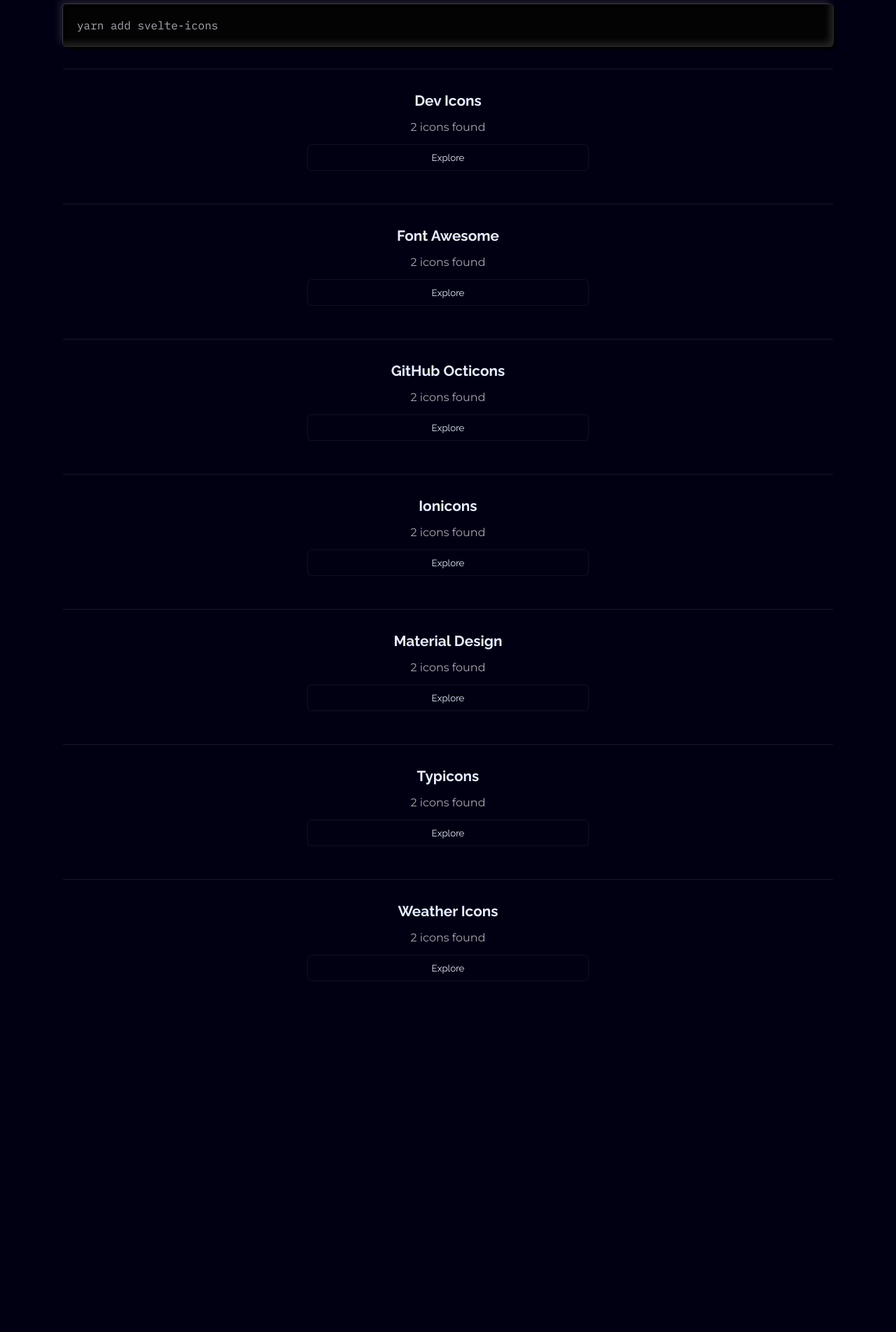
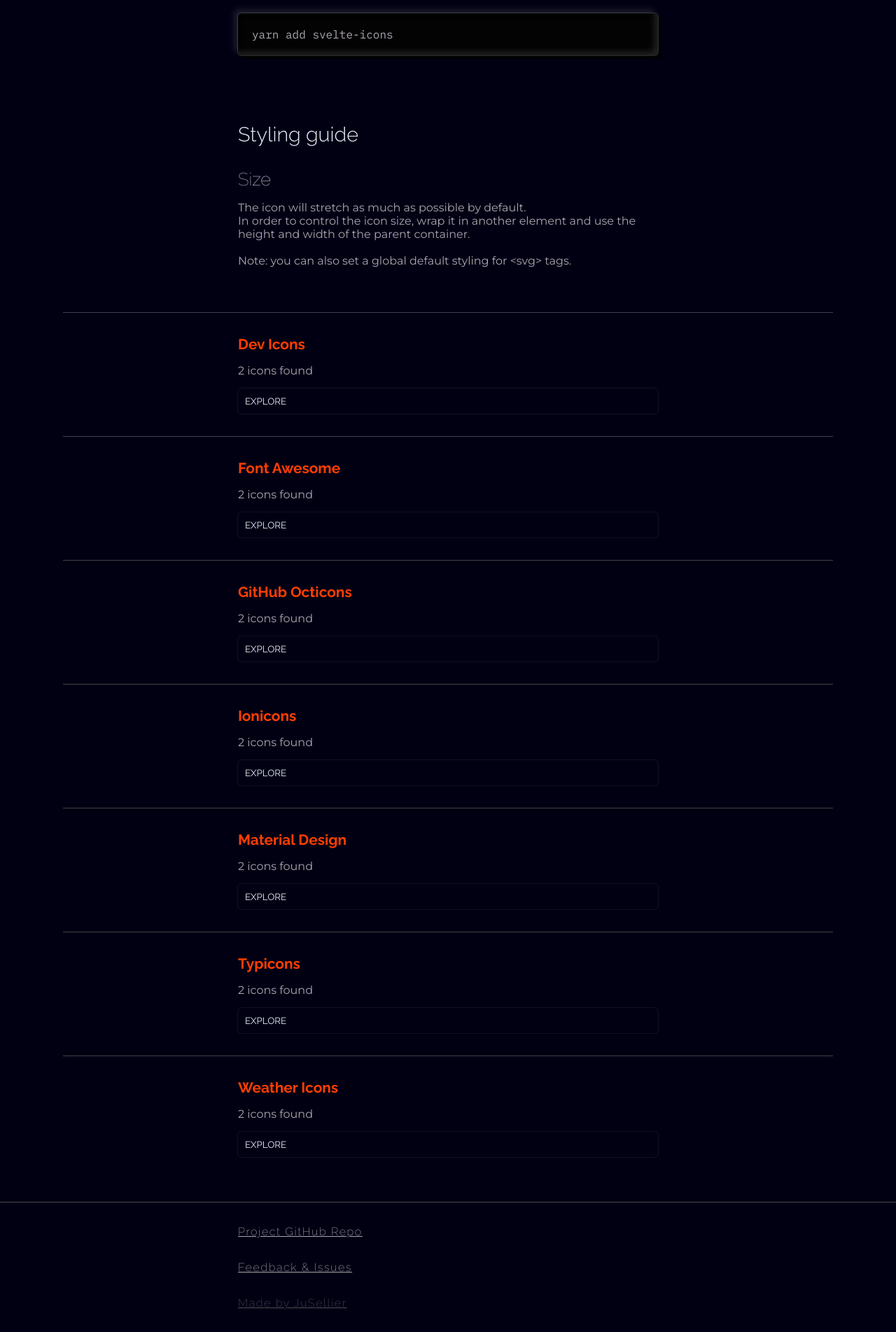
Before and after one commit to JuSellier/Svelte-Icon-Explorer, a Svelte app: page / in a window 1280 px wide. Shown: the part 597-2500 px from the top of the page at 70% size. Before the commit the page ends 2078 px from the top, so only its background shows below. Built offline with nearby package versions, Linux system fonts and the light colour scheme.

Commit message:
improved general styling

```diff
--- a/public/global.css
+++ b/public/global.css
@@ -154,5 +154,5 @@
   margin-left: auto;
   margin-right: auto;
   width: 100%;
-  max-width: 400px;
+  max-width: 600px;
 }
--- a/src/App.svelte
+++ b/src/App.svelte
@@ -1,6 +1,8 @@
 <script>
 	import Header from "./components/Header/Header.svelte";
+	import Footer from "./components/Footer/Footer.svelte";
 	import IconLibrary from "./components/IconLibrary/IconLibrary.svelte";
+
 	import * as di from "svelte-icons/di/index";
 	import * as fa from "svelte-icons/fa/index";
 	import * as go from "svelte-icons/go/index";
@@ -10,6 +12,7 @@
 	import * as wi from "svelte-icons/wi/index";
 	// GiJetpack is causing error: "(plugin svelte) ParseError: </IconBase> attempted to close an element that was not open"
 	// import * as gi from "svelte-icons/gi/index";
+
 	import { searchInput } from "./stores/search";
 	import DefaultView from "./components/DefaultView/DefaultView.svelte";
 
@@ -37,11 +40,10 @@
 		<DefaultView />
 	{/if}
 	{#if input.length > 0}
-		<h1>Showing results for: "{input}"</h1>
+		<h1 class="contain">Showing results for: {input}</h1>
 	{/if}
 
 	<div>
-
 		<IconLibrary name="Dev Icons" icons={{ ...di }} />
 		<IconLibrary name="Font Awesome" icons={{ ...fa }} />
 		<!-- <IconLibrary name="Game Icons" icons={{ ...gi }} /> -->
@@ -51,10 +53,6 @@
 		<IconLibrary name="Typicons" icons={{ ...ti }} />
 		<IconLibrary name="Weather Icons" icons={{ ...wi }} />
 	</div>
+</main>
 
-	{#if $searchInput.length > 0}
-		<div class="contain">
-			<h3>Styling guide</h3>
-		</div>
-	{/if}
-</main>
+<Footer />
--- a/src/components/DefaultView/DefaultView.svelte
+++ b/src/components/DefaultView/DefaultView.svelte
@@ -1,5 +1,6 @@
 <script>
   import InstallationGuide from "../InstallationGuide/InstallationGuide.svelte";
+  import StylingGuide from "../StylingGuide/StylingGuide.svelte";
 </script>
 
 <style>
@@ -12,7 +13,6 @@
     padding: 1rem 20px 1.5rem;
   }
   p {
-    max-width: 50ch;
     color: var(--clr-txt-dim);
   }
 
@@ -20,6 +20,7 @@
     display: flex;
     flex-direction: column;
     row-gap: 1rem;
+    padding: 2rem 0;
   }
 
   h1 {
@@ -28,19 +29,33 @@
     letter-spacing: 0.2rem;
     font-family: var(--font-p);
   }
+
+  div.style {
+    display: flex;
+    flex-direction: column;
+    row-gap: 1rem;
+    padding: 2rem 0;
+  }
 </style>
 
 <div class="intro contain">
   <h1>Svelte Icons</h1>
   <p>
     Include popular icons (from well known icon libraries like Font Awesome) in
-    your project easily.<br />
+    your project easily.
+    <br />
+    <br />
     Svelte Icon uses ES6 Imports so you can include only the icons that your
     project needs.
   </p>
 </div>
 
-<div class="install">
+<div class="install contain">
   <h2>Installation guide</h2>
   <InstallationGuide />
 </div>
+
+<div class="style contain">
+  <h2>Styling guide</h2>
+  <StylingGuide />
+</div>
--- /dev/null
+++ b/src/components/Footer/Footer.svelte
@@ -0,0 +1,39 @@
+<style>
+  footer {
+    border-top: 1px solid #80808090;
+    padding: 2rem var(--size-sides);
+  }
+
+  nav {
+    display: flex;
+    flex-direction: column;
+    row-gap: 2rem;
+  }
+
+  a {
+    color: var(--clr-txt-dim);
+    font-weight: 200;
+    letter-spacing: 0.1rem;
+    text-decoration: underline;
+  }
+
+  a:last-of-type {
+    color: #80808099;
+  }
+</style>
+
+<footer>
+  <nav class="contain" aria-label="external links">
+    <a
+      href="https://github.com/JuSellier/Svelte-Icon-Explorer"
+      rel="noreferrer"
+      target="_blank">Project GitHub Repo</a>
+    <a
+      href="https://twitter.com/SellierJu"
+      rel="noreferrer"
+      target="_blank">Feedback & Issues</a>
+
+    <a href="https://jusellier.com" rel="noreferrer" target="_blank">Made by
+      JuSellier</a>
+  </nav>
+</footer>
--- a/src/components/Header/Header.svelte
+++ b/src/components/Header/Header.svelte
@@ -17,11 +17,11 @@
     padding: 10px var(--size-sides);
     display: flex;
     align-items: center;
+    justify-content: space-between;
     border-bottom: 1px solid #80808030;
   }
 
   a {
-    width: 100%;
     display: flex;
     align-items: center;
   }
--- a/src/components/Icon/Icon.svelte
+++ b/src/components/Icon/Icon.svelte
@@ -1,8 +1,13 @@
 <script>
   import FaRegSquare from "svelte-icons/fa/FaRegSquare.svelte";
+  import { updateClipboard } from "../../utils/common";
 
   export let Icon = FaRegSquare;
   export let name = "IconName";
+
+  function onClick() {
+    updateClipboard(name);
+  }
 </script>
 
 <style>
@@ -14,21 +19,26 @@
     padding: 40px 10px;
     border-radius: 15px;
     transition: background 0.2s ease;
+
+    cursor: pointer;
   }
+
   section.top:hover {
     background: #80808020;
   }
   section.top:hover .icon-wrapper {
-    box-shadow: none;
+    box-shadow: 0 0 0 1px #808080;
   }
 
   .icon-wrapper {
     width: 2rem;
     height: 2rem;
-    box-shadow: 0 0 0 1px #808080;
     /* border-radius: 2px; */
     margin-bottom: 10px;
     transition: box-shadow 0.3s linear;
+    display: flex;
+    align-items: center;
+    justify-content: center;
   }
 
   small {
@@ -36,7 +46,7 @@
   }
 </style>
 
-<section class="top">
+<section class="top" on:click={onClick}>
   <div class="icon-wrapper">
     <svelte:component this={Icon} />
   </div>
--- a/src/components/IconLibrary/IconLibrary.svelte
+++ b/src/components/IconLibrary/IconLibrary.svelte
@@ -1,5 +1,5 @@
 <script>
-  import { searchInput } from "../../stores/search";
+  import { searchInput, searchResultsNumber } from "../../stores/search";
 
   import Icon from "../Icon/Icon.svelte";
 
@@ -20,38 +20,48 @@
       }
     }
     filteredIcons = filtered;
+    searchResultsNumber.update((curr) => curr + filtered.length);
     if (val.length > 0 && filtered.length < 100) {
       expanded = true;
     } else {
       expanded = false;
     }
   });
+
+  function onClickExpand() {
+    expanded = true;
+  }
 </script>
 
 <style>
   div.top {
-    border-top: 1px solid #80808030;
+    border-top: 1px solid #80808080;
     padding: 2rem 0;
     display: flex;
     flex-direction: column;
   }
 
   h5 {
+    pointer-events: none;
+    color: var(--clr-svelte-red);
+  }
+  @media (min-width: 1200px) {
+    h5 {
       position: sticky;
-    top: 5px;
-    text-align: center;
+      top: 1rem;
+      /* text-align: center; */
       z-index: 200;
-    pointer-events: none;
+    }
   }
 
   p {
     padding: 1rem 0;
     color: var(--clr-txt-dim);
-    text-align: center;
+    /* text-align: center; */
   }
 
   section {
-    padding: 2rem;
+    padding: 2rem 1rem;
 
     display: grid;
     grid-template-columns: repeat(auto-fit, minmax(150px, 1fr));
@@ -60,21 +70,24 @@
   }
 
   button {
-    padding: 10px 20px;
-    margin-bottom: 1rem;
+    padding: 10px 20px 10px 10px;
     border-radius: 5px;
-    box-shadow: 0 0 0 1px #80808020, 0 0 10px #00000020;
-
     background: var(--clr-bg);
-    transition: background 0.3s linear;
+    box-shadow: 0 0 0 1px #80808020;
+    transition: background 0.3s linear, padding 0.2s linear,
+      box-shadow 0.4s linear;
+    text-align: left;
+    text-transform: uppercase;
   }
   button:hover {
     background: #80808020;
+    box-shadow: 0 0 10px #00000020;
+    padding-left: 20px;
   }
 
   .wrapper {
     overflow-y: scroll;
-    max-height: 100vh;
+    max-height: 60vh;
     border-radius: 4px;
     box-shadow: inset 0 0 0 1px #80808020;
   }
@@ -82,14 +95,17 @@
 
 {#if filteredIcons.length > 0}
   <div class="top">
-  <h5>{name}</h5>
-  <p>{filteredIcons.length > 0 ? filteredIcons.length : 'No'} icons found</p>
+    <h5 class="contain">{name}</h5>
+    <p class="contain">
+      {filteredIcons.length > 0 ? filteredIcons.length : 'No'}
+      icons found
+    </p>
 
     {#if !expanded}
-    <button class="contain" on:click={() => (expanded = true)}>Explore </button>
+      <button class="contain" on:click={onClickExpand}>Explore</button>
     {/if}
     {#if expanded}
-    <button class="contain" on:click={() => (expanded = false)}>Hide</button>
+      <!-- <button class="contain" on:click={() => (expanded = false)}>Hide</button> -->
       <section class="wrapper">
         {#each filteredIcons as icon}
           <Icon name={icon} Icon={icons[icon]} />
--- a/src/components/InstallationGuide/InstallationGuide.svelte
+++ b/src/components/InstallationGuide/InstallationGuide.svelte
@@ -2,9 +2,6 @@
   h3 {
     font-weight: 200;
     margin-top: 1rem;
-  }
-
-  code {
   }
 </style>
 
--- a/src/components/SearchBar/SearchBar.svelte
+++ b/src/components/SearchBar/SearchBar.svelte
@@ -5,6 +5,7 @@
   function onFormSubmit(e) {
     e.preventDefault();
     searchInput.set(inputValue);
+    window.scrollTo({ top: 0, behavior: "smooth" });
   }
 </script>
 
@@ -25,6 +26,7 @@
 
   button {
     padding: 10px;
+    text-transform: uppercase;
   }
 </style>
 
@@ -33,5 +35,5 @@
     type="text"
     placeholder="Explore svelte-icons..."
     bind:value={inputValue} />
+  <button type="submit" on:click={onFormSubmit}>search</button>
 </form>
-<button type="submit" on:click={onFormSubmit}>search</button>
--- /dev/null
+++ b/src/components/StylingGuide/StylingGuide.svelte
@@ -0,0 +1,20 @@
+<style>
+  h3 {
+    margin-top: 1rem;
+    font-weight: 100;
+  }
+
+  p {
+    color: var(--clr-txt-dim)
+  }
+</style>
+
+<h3>Size</h3>
+<p>
+  The icon will stretch as much as possible by default.<br />
+  In order to control the icon size, wrap it in another element and use the height and width of the parent
+  container.
+  <br />
+  <br />
+  Note: you can also set a global default styling for {"<svg>"} tags.
+</p>
--- a/src/stores/search.js
+++ b/src/stores/search.js
@@ -2,3 +2,4 @@
 
 export const iconKeywords = writable([]);
 export const searchInput = writable("");
+export const searchResultsNumber = writable(0);
--- /dev/null
+++ b/src/utils/common.js
@@ -0,0 +1,14 @@
+export function updateClipboard(newClip) {
+  navigator.permissions.query({ name: "clipboard-write" }).then((result) => {
+    if (result.state == "granted" || result.state == "prompt") {
+      navigator.clipboard.writeText(newClip).then(
+        function () {
+          /* clipboard successfully set */
+        },
+        function () {
+          /* clipboard write failed */
+        }
+      );
+    }
+  });
+}
```
Also changed, not shown: 1 other file (tests, documents, lock files or other folders). Lines whose indentation alone changed are shown as unchanged.
